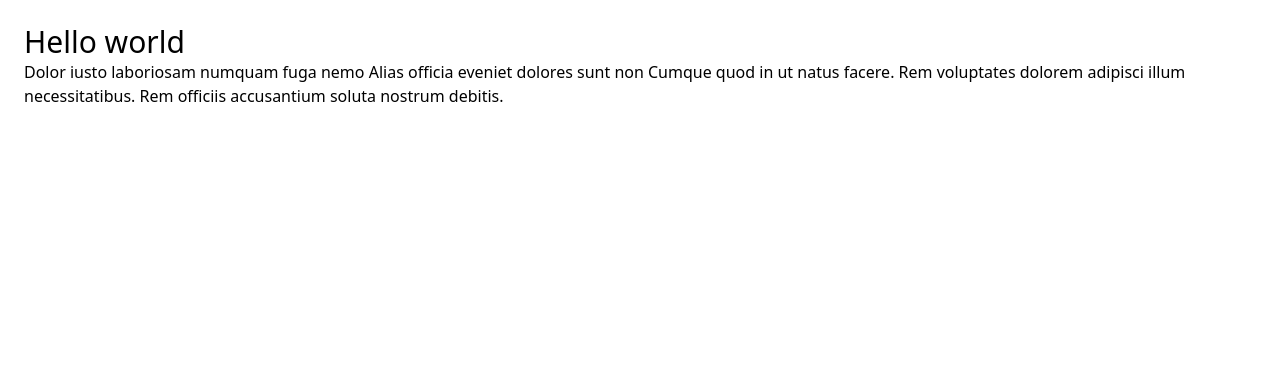
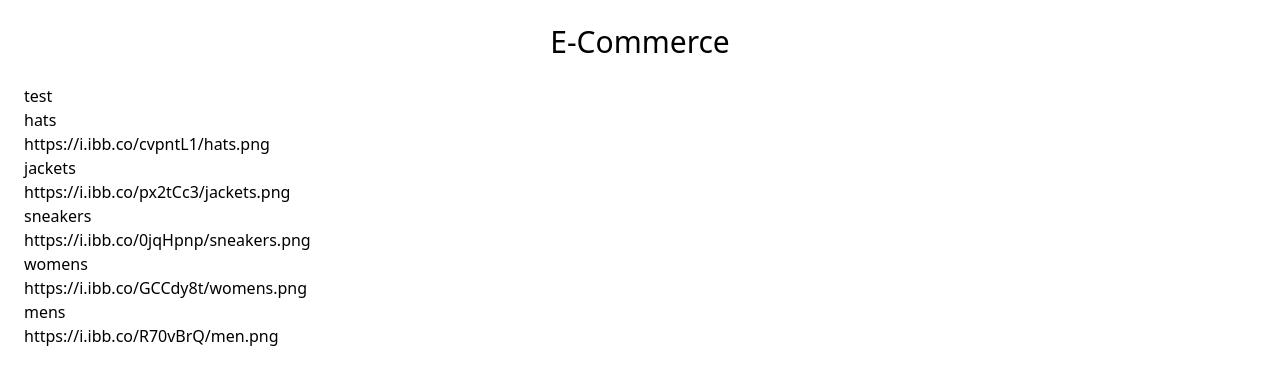
Before and after one commit to barnwalp/ecommerce, a React (Create React App) app: page / in a window 1280 px wide. Shown: the top 384 px of the page. Built offline with nearby package versions, Linux system fonts and the light colour scheme.

Commit message:
feat/added directory and category components

```diff
--- a/src/App.js
+++ b/src/App.js
@@ -1,10 +1,11 @@
 import categories from './models/data.js';
+import Directory from './components/directory/directory.component.jsx';
 
 function App() {
   return (
     <div className="px-6 py-6">
-			<h1 className="text-3xl">Hello world</h1>
-			<p>Dolor iusto laboriosam numquam fuga nemo Alias officia eveniet dolores sunt non Cumque quod in ut natus facere. Rem voluptates dolorem adipisci illum necessitatibus. Rem officiis accusantium soluta nostrum debitis.</p>
+			<h1 className="mx-auto mb-6 text-3xl max-w-max">E-Commerce</h1>
+			<Directory categories={categories} />
     </div>
   );
 }
--- a/src/components/category-item/category-item.component.jsx
+++ b/src/components/category-item/category-item.component.jsx
@@ -0,0 +1,9 @@
+export default function CategoryItem ({ items }) {
+	// console.log(items.id);
+	return (
+		<div>
+			<p>{items.title}</p>
+			<p>{items.imageUrl}</p>
+		</div>
+	);
+};
--- a/src/components/directory/directory.component.jsx
+++ b/src/components/directory/directory.component.jsx
@@ -0,0 +1,19 @@
+import CategoryItem from '../category-item/category-item.component.jsx';
+
+export default function Directory(props) {
+	const card = props.categories.map(category => {
+		// console.log(category);
+		return (
+			<CategoryItem
+				key={category.id}
+				items={category}
+			/>
+		)
+	})
+	return (
+		<div>
+			<h1>test</h1>
+			{card}
+		</div>
+	);
+};
```
